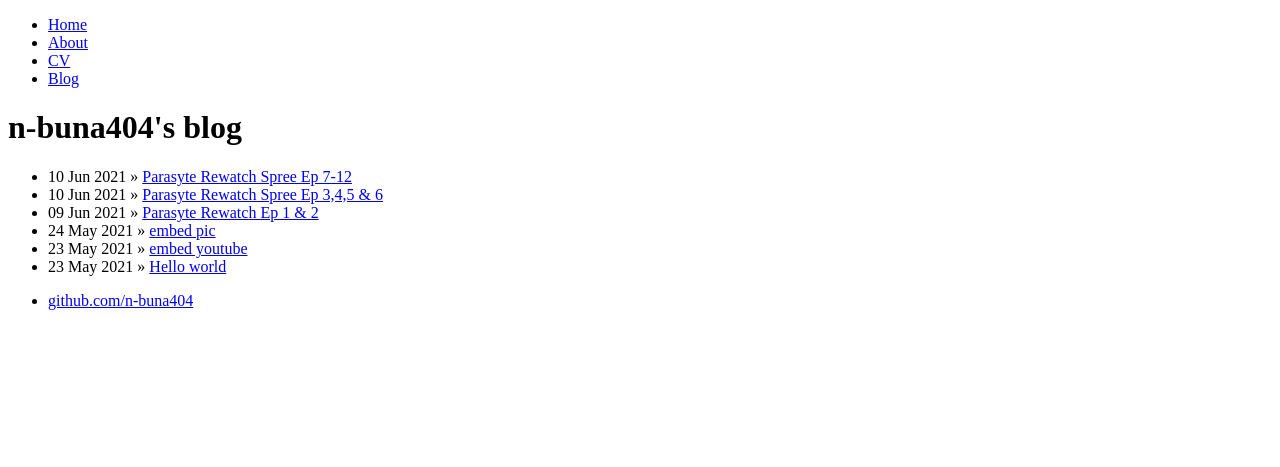
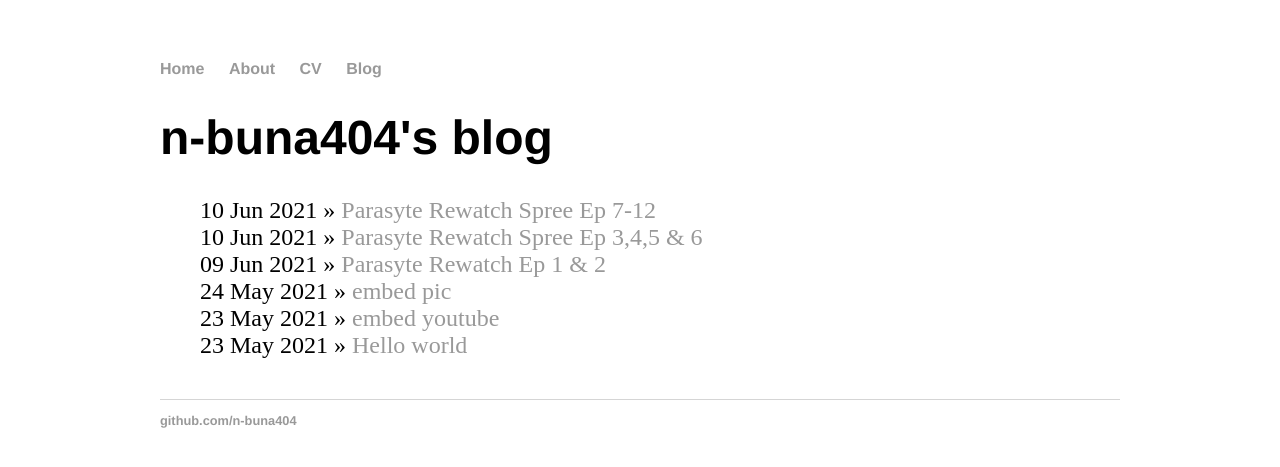
Before and after one commit to n-buna404/n-buna404.github.io, a Jekyll site: the page built from blog/index.html, in a window 1280 px wide. Shown: the top 467 px of the page. Built offline with Jekyll 4.4.1, drawn with Linux system fonts in a browser that asks for light colours.

Commit message:
Update default.html

```diff
--- a/_layouts/default.html
+++ b/_layouts/default.html
@@ -3,7 +3,7 @@
 		<head>
 			<title>{{ page.title }}</title>
 			<!-- link to main stylesheet -->
-			<link rel="stylesheet" type="text/css" href="css/main.css">
+			<link rel="stylesheet" type="text/css" href="/css/main2.css">
 			<meta http-equiv='cache-control' content='no-cache'>
 			<meta http-equiv='expires' content='0'>
 			<meta http-equiv='pragma' content='no-cache'>
```
